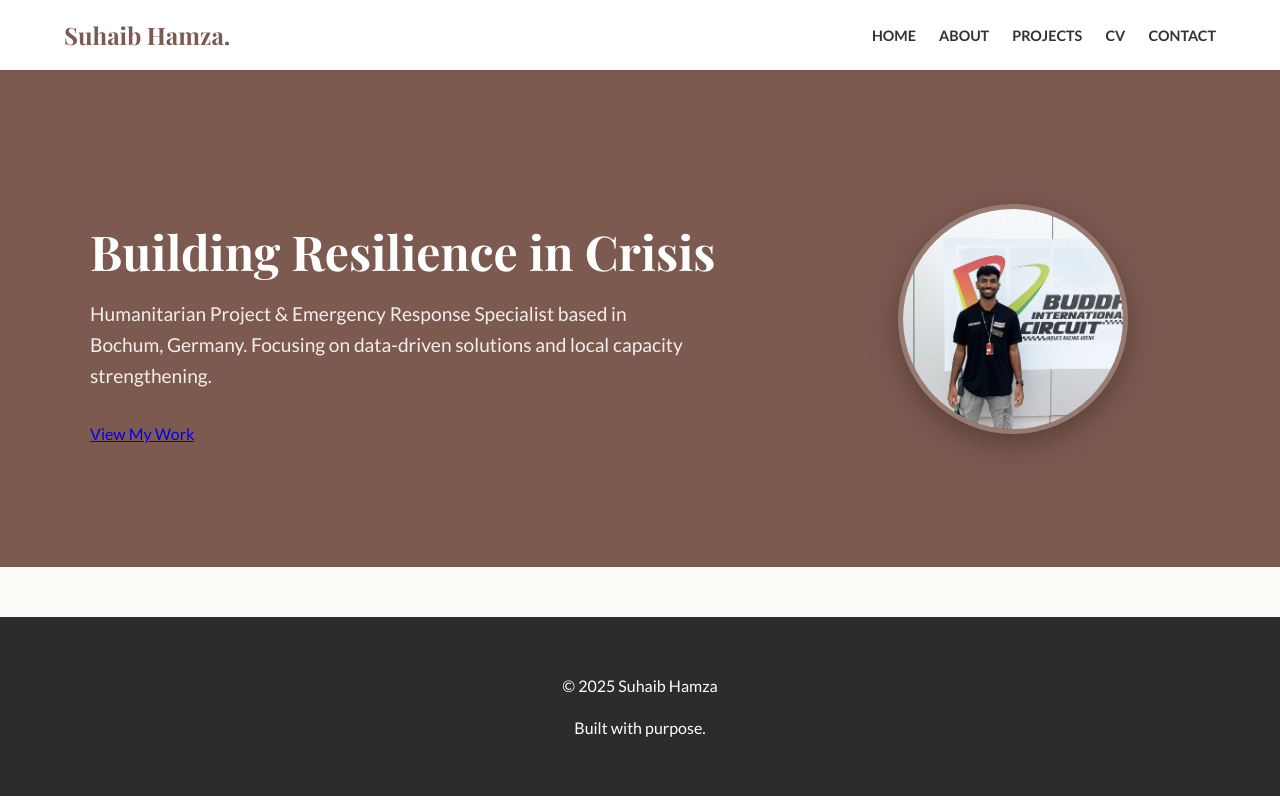
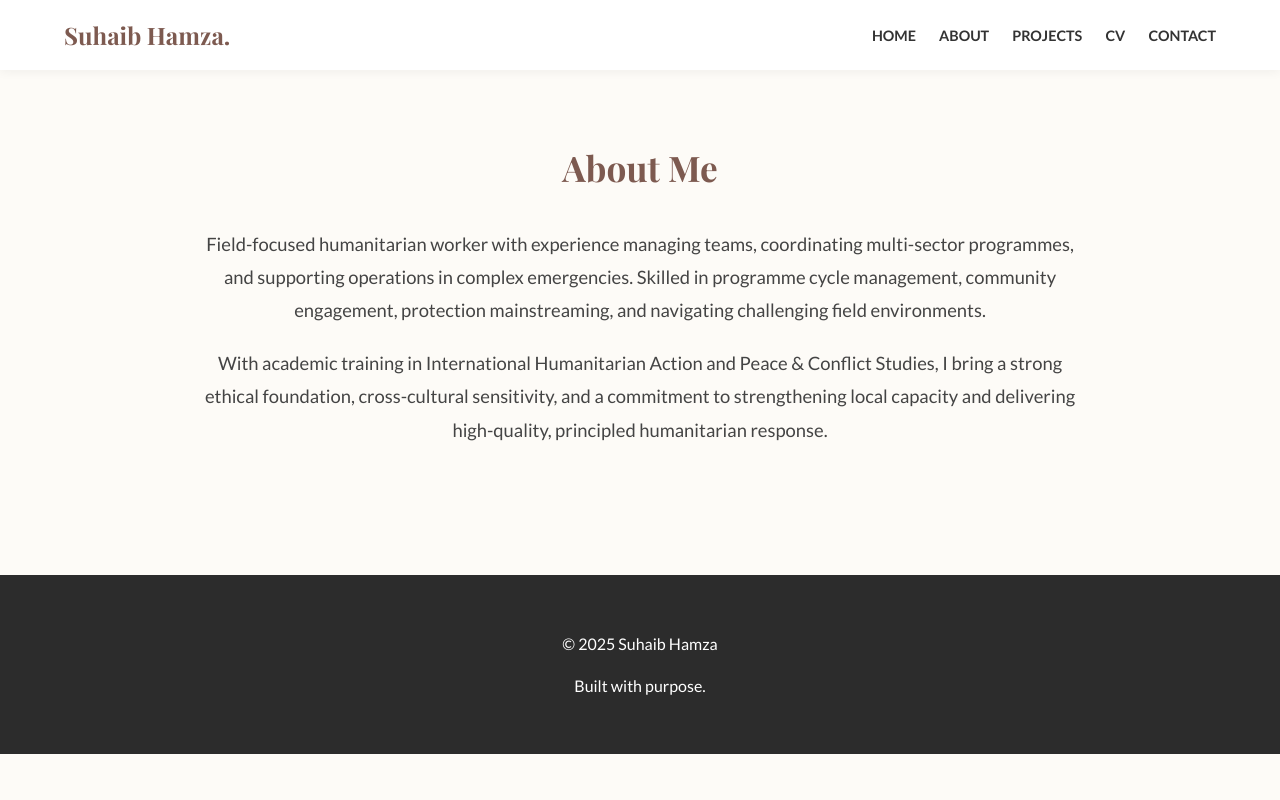
Before and after one commit to suhaibhamzak/suhaibhamza.com, a plain HTML site: page index.html in a window 1280 px wide. Drawn offline with nearby package versions, Linux system fonts and the light colour scheme.

Commit message:
About update

```diff
--- a/index.html
+++ b/index.html
@@ -19,19 +19,17 @@
         </div>
     </nav>
 
-    <div class="hero">
-        <div class="hero-content container">
+   <div class="container" style="padding-top: 40px; padding-bottom: 60px;">
+        <h2>About Me</h2>
 
-            <div class="hero-text">
-                <h1>Building Resilience in Crisis</h1>
-                <p>Humanitarian Project & Emergency Response Specialist based in Bochum, Germany. Focusing on data-driven solutions and local capacity strengthening.</p>
-                <a href="portfolio.html" class="btn">View My Work</a>
-            </div>
+        <div style="text-align: center; max-width: 900px; margin: auto; font-size: 1.15rem; line-height: 1.8; color: #444;">
+            <p>
+                Field-focused humanitarian worker with experience managing teams, coordinating multi-sector programmes, and supporting operations in complex emergencies. Skilled in programme cycle management, community engagement, protection mainstreaming, and navigating challenging field environments.
+            </p>
 
-            <div class="hero-image-container">
-                <img src="images/profile.jpg" alt="Suhaib Hamza" class="profile-img">
-            </div>
-
+            <p style="margin-top: 20px;">
+                With academic training in International Humanitarian Action and Peace & Conflict Studies, I bring a strong ethical foundation, cross-cultural sensitivity, and a commitment to strengthening local capacity and delivering high-quality, principled humanitarian response.
+            </p>
         </div>
     </div>
 
```
